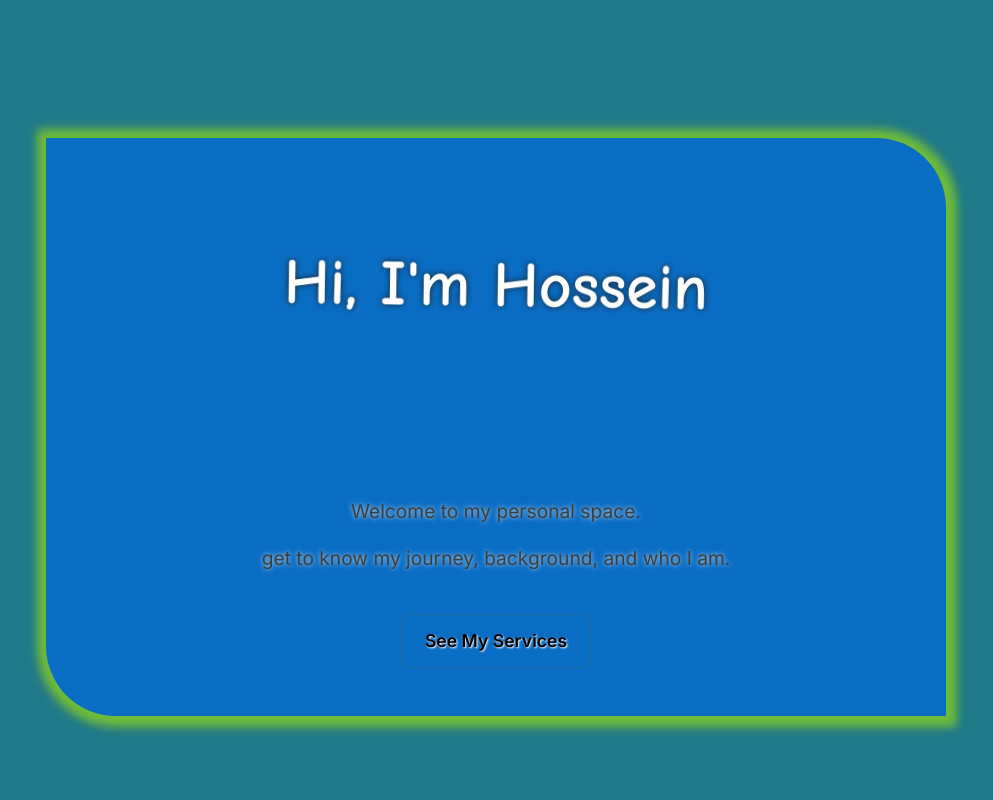
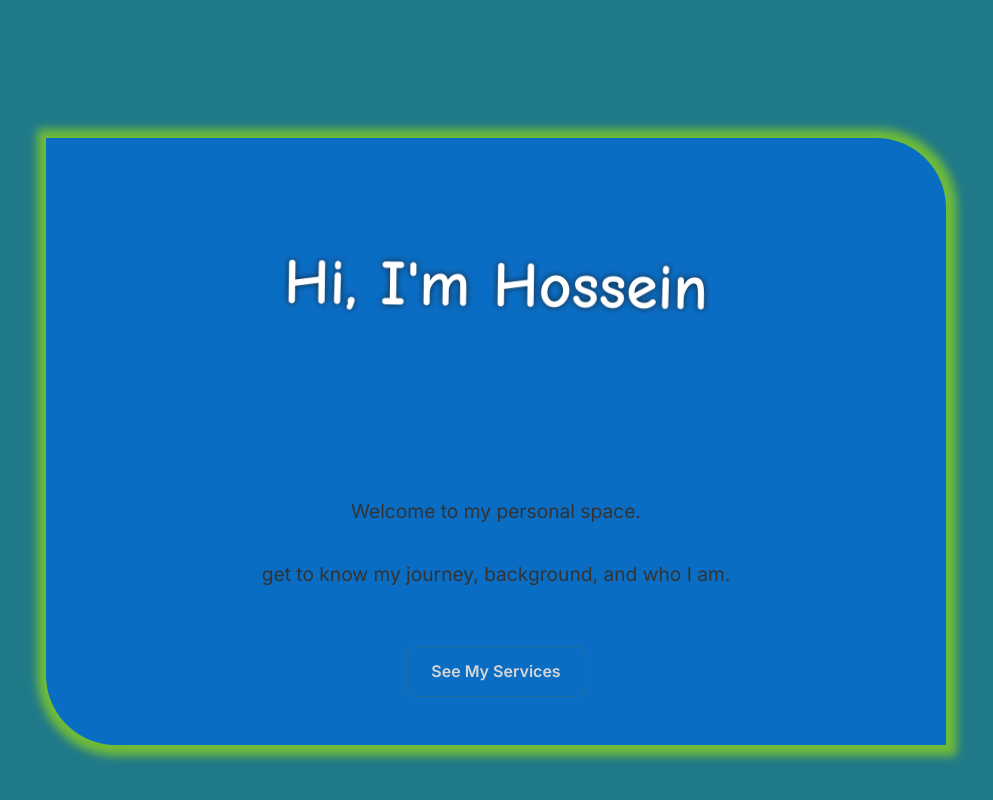
Before and after one commit to Hossein-Kelisa/Hossein-Kelisa-Portfolio, a React (Vite) app: page / in a window 1280 px wide. Shown: the part 934-1734 px from the top of the page, without its empty margins (144-1137 px from the left). Built offline with nearby package versions, Linux system fonts and the light colour scheme; a web font is replaced by a local one.

Commit message:
updte structures

```diff
--- a/src/components/Hero.css
+++ b/src/components/Hero.css
@@ -23,22 +23,20 @@ body.dark .hero-section {
 }
 .hero-subtitle {
   font-size: 1.2rem;
-  margin-bottom: 1rem;
-  color: #3d3d3d;
-  text-shadow: 0 0 5px rgba(255, 255, 255, 0.767);
+  margin-bottom: 2rem;
+  color: #333333;
 }
 .hero-button {
   display: inline-block;
   margin-top: 1.5rem;
   padding: 0.75rem 1.5rem;
-  color: #000000;
-  text-shadow: 1px 1px 2px #ffffff;
-  border: 1px solid #55645957;
+  color: #d7d5d5;
+  border: 1px solid #5564595e;
   border-radius: 10px;
   text-decoration: none;
-  font-size: 1.1rem;
+  font-size: 1rem;
   font-weight: 600;
-  transition: background-color 0.3s ease, transform 0.3s ease;
+  transition: all 0.3s ease;
 }
 body.dark .hero-button {
   background-color: #417e915c;
@@ -51,8 +49,8 @@ body.dark .hero-button {
 .hero-button:hover {
   transform: scale(0.97);
   cursor: pointer;
-  color: rgb(9, 109, 100);
-  background-color: rgba(0, 0, 0, 0.03);
+  color: rgb(20, 20, 20);
+  background-color: rgba(255, 255, 255, 0.214);
 }
 @media (max-width: 768px) {
   .hero-section {
--- a/src/components/Waves.css
+++ b/src/components/Waves.css
@@ -7,6 +7,7 @@
   z-index: -1;    /* Behind all content */
   overflow: hidden;
   pointer-events: none; /* Prevents blocking clicks */
+  box-shadow: inset 0 0 150px rgba(2, 71, 190, 0.483);
 }
 
 .waves-dot {
```
